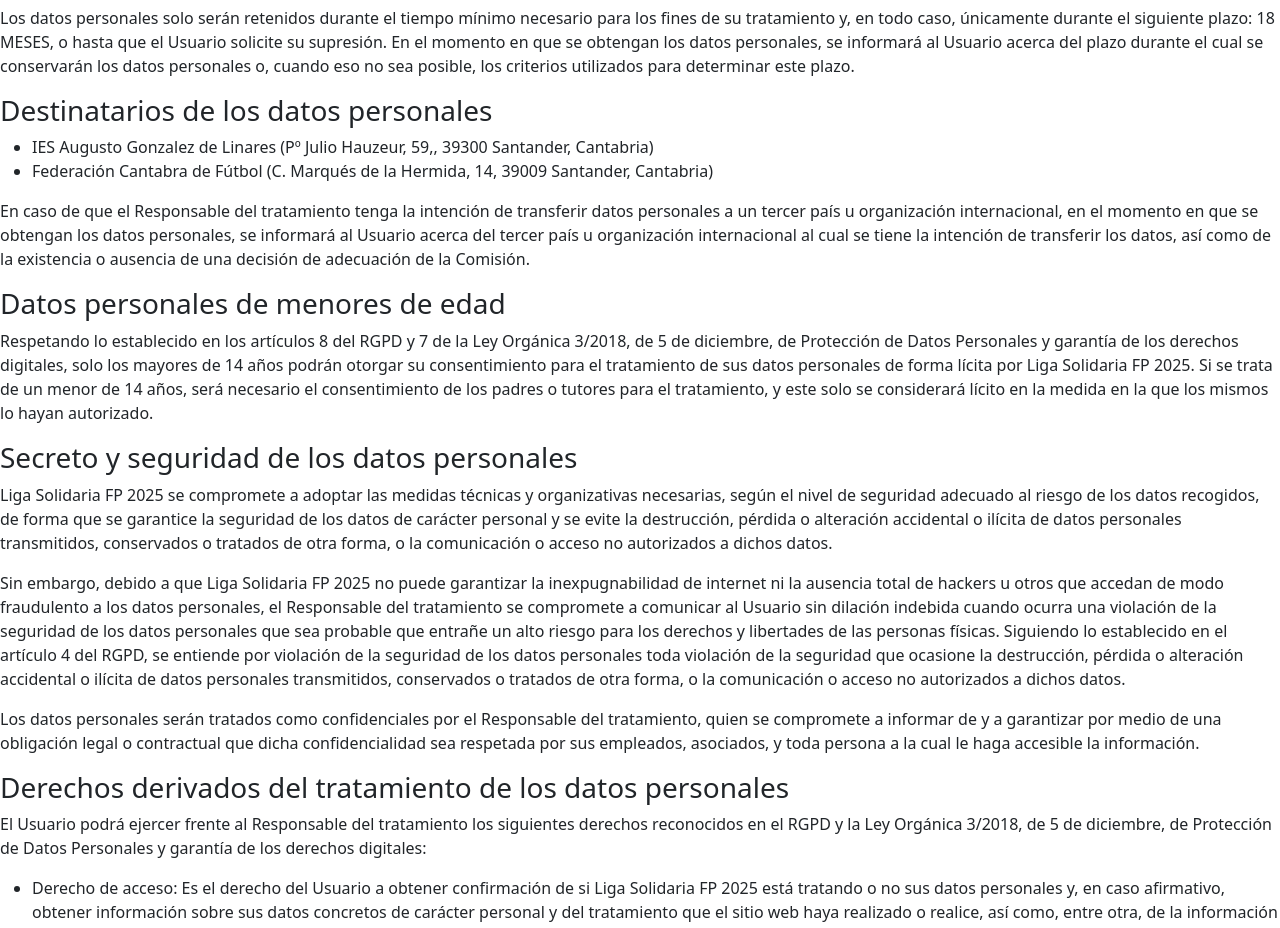
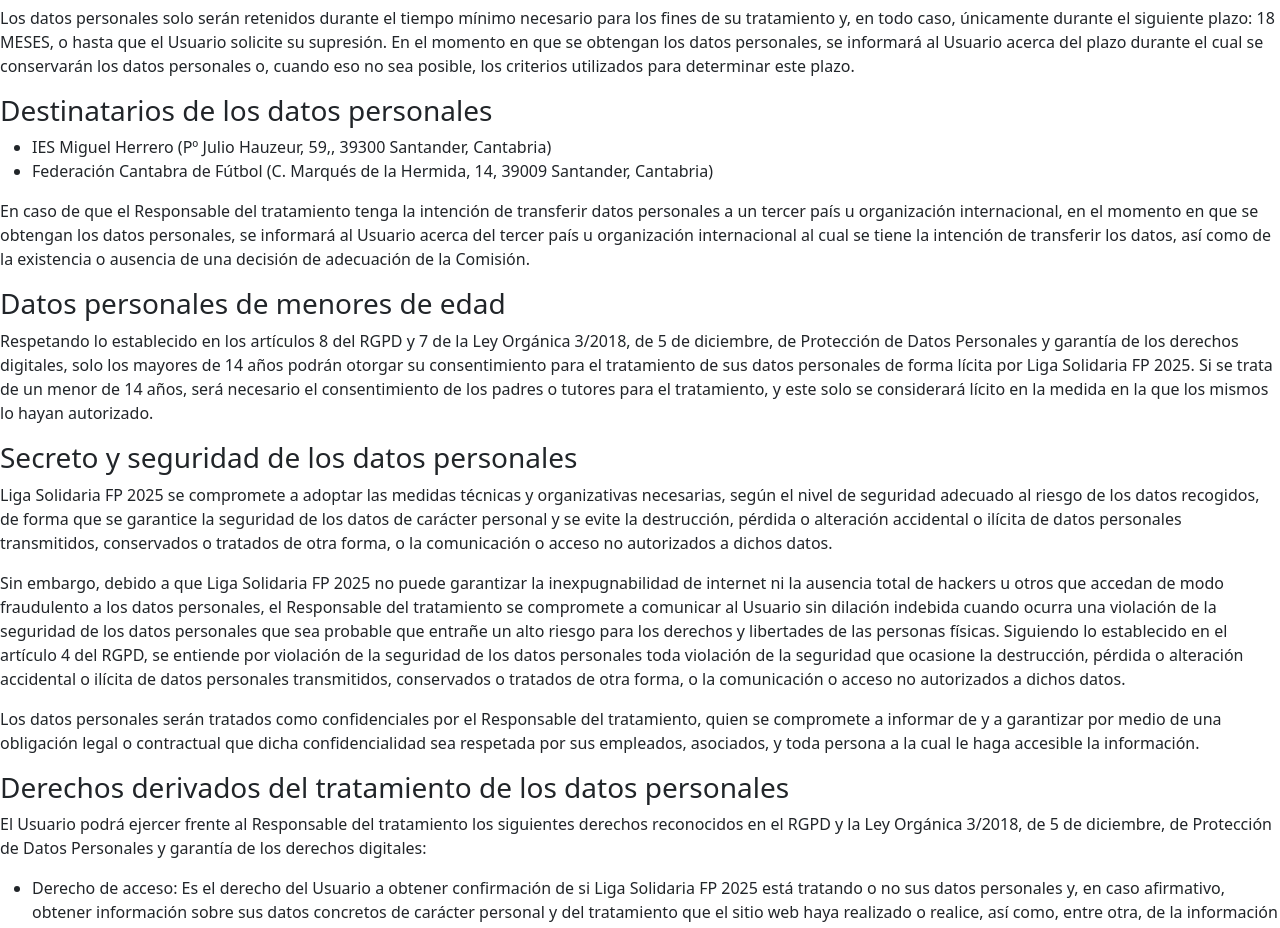
Before and after one commit to Rodroq/Equipo1RetoFrontend, a React (Vite) app: page /privacidad in a window 1280 px wide. Shown: the part 2004-2932 px from the top of the page. Built offline with nearby package versions, Linux system fonts and the light colour scheme.

Commit message:
Correccion del texto de la politica de privacidad

```diff
--- a/src/pages/PrivacidadPage.jsx
+++ b/src/pages/PrivacidadPage.jsx
@@ -129,7 +129,7 @@ function PrivacidadPage() {
                 <h3>Destinatarios de los datos personales</h3>
                 <div className="apartado_privacidad">
                     <ul>
-                        <li>IES Augusto Gonzalez de Linares (Pº Julio Hauzeur, 59,, 39300 Santander, Cantabria)</li>
+                        <li>IES Miguel Herrero (Pº Julio Hauzeur, 59,, 39300 Santander, Cantabria)</li>
                         <li>Federación Cantabra de Fútbol (C. Marqués de la Hermida, 14, 39009 Santander, Cantabria)</li>
                     </ul>
                     <p>En caso de que el Responsable del tratamiento tenga la intención de transferir datos personales a un tercer
```
